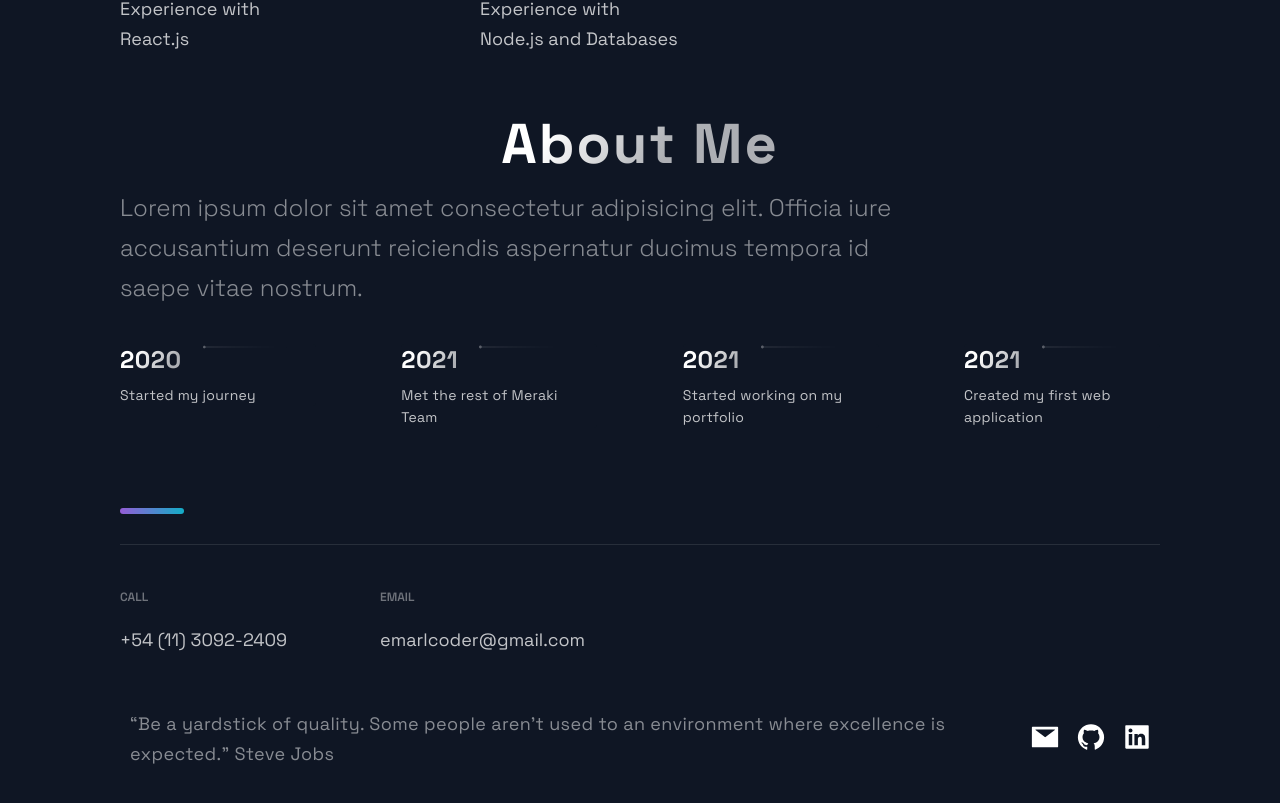
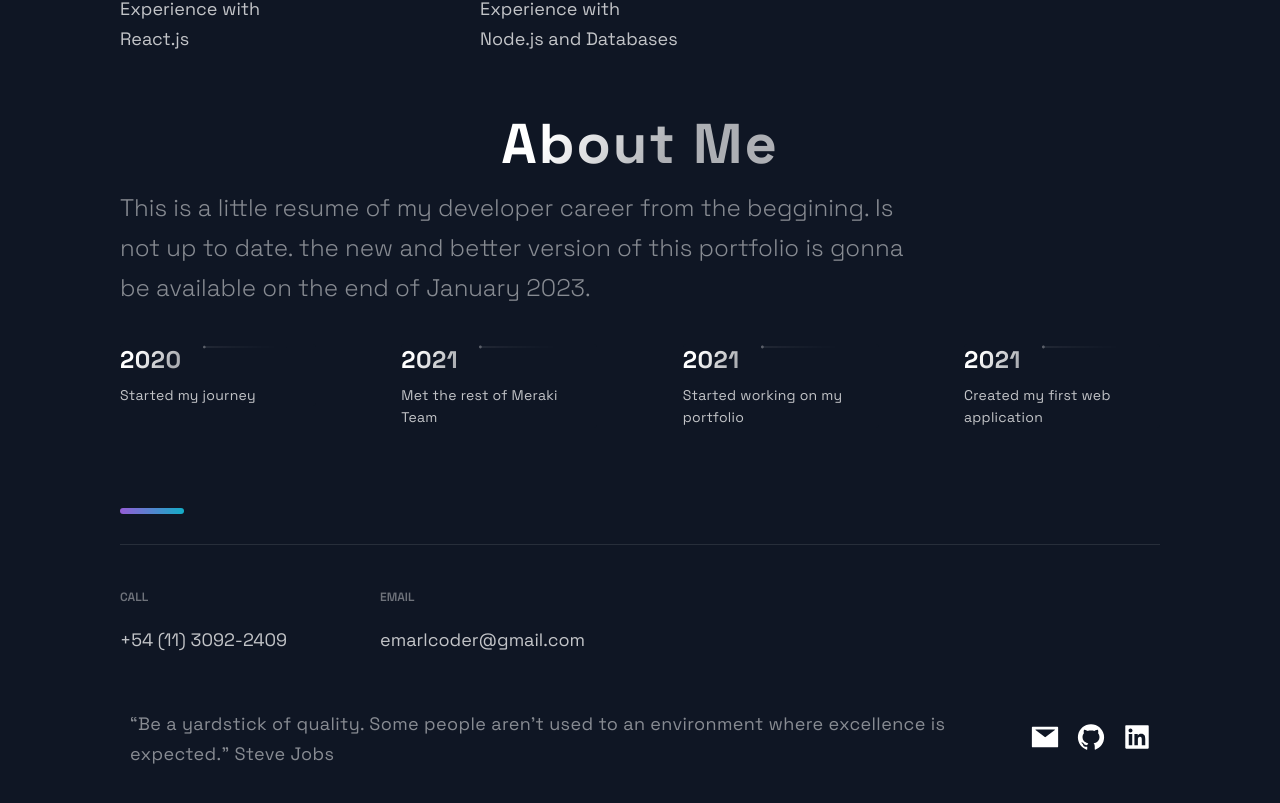
Before and after one commit to Emarlcoder/my-portfolio, a Next.js app: page / in a window 1280 px wide. Shown: the part 1807-2610 px from the top of the page. Built offline with nearby package versions, Linux system fonts and the light colour scheme.

Commit message:
Update TimeLine.js

```diff
--- a/src/components/TimeLine/TimeLine.js
+++ b/src/components/TimeLine/TimeLine.js
@@ -66,9 +66,9 @@ const Timeline = () => {
     <Section id="about">
       <SectionTitle>About Me</SectionTitle>
       <SectionText>
-        Lorem ipsum dolor sit amet consectetur adipisicing elit. Officia iure
-        accusantium deserunt reiciendis aspernatur ducimus tempora id saepe
-        vitae nostrum.
+        This is a little resume of my developer career from the beggining.
+        Is not up to date. the new and better version of this portfolio is
+        gonna be available on the end of January 2023.
       </SectionText>
       <CarouselContainer ref={carouselRef} onScroll={handleScroll}>
         <>
```
